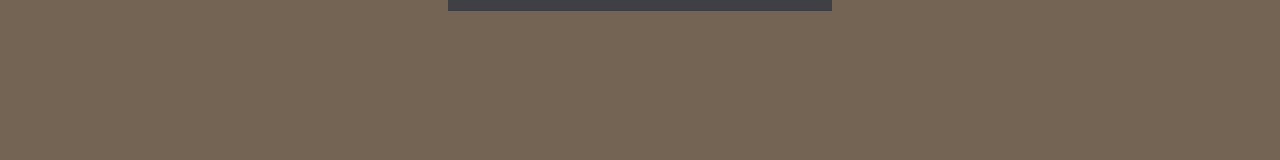
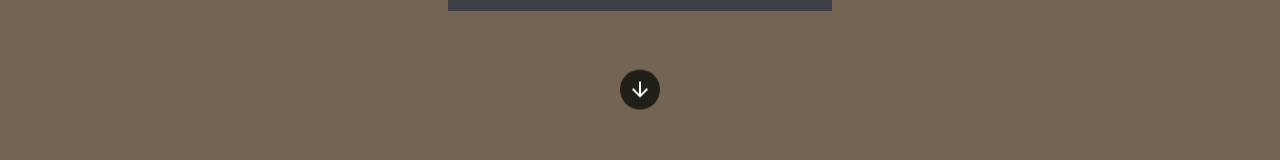
Before and after one commit to juan-lagunas/juans-tutorials, a Next.js app: page / in a window 1280 px wide. Shown: the part 537-697 px from the top of the page. Built offline with nearby package versions, Linux system fonts and the light colour scheme.

Commit message:
Add smooth scroll

```diff
--- a/src/app/components/Footer.tsx
+++ b/src/app/components/Footer.tsx
@@ -8,15 +8,15 @@ const Footer = () => {
   const [navActive, setNavActive] = useState("")
   const nav = [
     {
-      name: "Structure",
+      name: "structure",
       subNav: ["Foundation", "Frame", "Roof"],
     },
     {
-      name: "Functional",
+      name: "functional",
       subNav: ["Windows/Doors", "Plumbing", "Electrical", "HVAC"],
     },
     {
-      name: "Finishes",
+      name: "finishes",
       subNav: [
         "Siding",
         "Drywall and Paint",
@@ -27,10 +27,11 @@ const Footer = () => {
   ]
 
   return (
-    <div className="relative z-10 w-11/12 sm:w-3/4 h-14 mb-4 rounded-full bg-[#261F1B] grid grid-flow-col gap-2 items-center text-center p-2 transition shadow-2xl mx-auto">
+    <div className="relative z-10 w-11/12 sm:w-3/4 h-14 mb-4 rounded-full bg-[#261F1B] grid grid-flow-col gap-2 items-center text-center p-2 transition shadow-md mx-auto">
       {nav.map((item) => (
         <>
-          <div
+          <a
+            href={`#${item.name}`}
             key={item.name}
             onClick={() => {
               if (navActive == item.name) {
@@ -42,7 +43,7 @@ const Footer = () => {
             }}
             className={`${
               active && navActive == item.name ? "bg-[#8C6954]" : ""
-            } relative group hover:bg-[#8C6954] px-2 py-2 rounded-full cursor-pointer
+            } relative group hover:bg-[#8C6954] px-2 py-2 rounded-full cursor-pointer capitalize
               `}
           >
             {item.name}
@@ -63,7 +64,7 @@ const Footer = () => {
                 </Link>
               ))}
             </div>
-          </div>
+          </a>
           {/* Small screen nav */}
           <div
             className={`${
--- a/src/app/components/Header.tsx
+++ b/src/app/components/Header.tsx
@@ -6,9 +6,9 @@ import GitHubIcon from "@mui/icons-material/GitHub"
 const Header = () => {
   return (
     <div className="h-14 w-full flex items-center justify-between px-4 sm:px-10 text-center">
-      <Link href="" className="text-sm font-semibold shrink">
+      <a href="#structure" className="text-sm font-semibold shrink">
         Juan Tutorial
-      </Link>
+      </a>
       <Link href="https://github.com/juan-lagunas/juans-tutorials">
         <GitHubIcon />
       </Link>
--- a/src/app/components/modern/Finishes.tsx
+++ b/src/app/components/modern/Finishes.tsx
@@ -1,6 +1,10 @@
-const Finishes = () => {
+type FinishesProps = {
+  id: string
+}
+
+const Finishes: React.FC<FinishesProps> = ({ id }) => {
   return (
-    <div className="h-full w-full flex items-center justify-center">
+    <div id={id} className="h-full w-full flex items-center justify-center">
       <div className="flex flex-col h-72 sm:h-80 w-80 sm:w-96 shrink-1">
         {/* Roof */}
         <div className="h-[15%] cursor-pointer hover:-translate-y-2 transition duration-200">
--- a/src/app/components/modern/Functional.tsx
+++ b/src/app/components/modern/Functional.tsx
@@ -1,6 +1,10 @@
-const ModernHouse = () => {
+type FunctionalProps = {
+  id: string
+}
+
+const Functional: React.FC<FunctionalProps> = ({ id }) => {
   return (
-    <div className="h-full w-full flex items-center justify-center">
+    <div id={id} className="h-full w-full flex items-center justify-center">
       <div className="flex flex-col h-72 sm:h-80 w-80 sm:w-96 shrink-1">
         {/* Roof */}
         <div className="h-[15%] cursor-pointer hover:-translate-y-2 transition duration-200">
@@ -40,4 +44,4 @@ const ModernHouse = () => {
   )
 }
 
-export default ModernHouse
+export default Functional
--- a/src/app/components/modern/ModernHouse.tsx
+++ b/src/app/components/modern/ModernHouse.tsx
@@ -5,9 +5,9 @@ import Finishes from "./Finishes"
 const ModernHouse = () => {
   return (
     <main className="h-full w-full overflow-hidden overflow-y-auto">
-      <Structure />
-      <Functional />
-      <Finishes />
+      <Structure id="structure" />
+      <Functional id="functional" />
+      <Finishes id="finishes" />
     </main>
   )
 }
--- a/src/app/components/modern/Structure.tsx
+++ b/src/app/components/modern/Structure.tsx
@@ -1,6 +1,17 @@
-const Structure = () => {
+"use client"
+
+import ArrowDownwardIcon from "@mui/icons-material/ArrowDownward"
+
+type StructureProps = {
+  id: string
+}
+
+const Structure: React.FC<StructureProps> = ({ id }) => {
   return (
-    <div className="h-full w-full flex items-center justify-center">
+    <div
+      id={id}
+      className="h-full w-full relative flex items-center justify-center"
+    >
       <div className="flex flex-col h-72 w-[340px] sm:h-80 sm:w-96">
         {/* Roof */}
         <div className="h-[15%] cursor-pointer hover:-translate-y-2 transition duration-200">
@@ -36,6 +47,12 @@ const Structure = () => {
           <div className="h-full w-full bg-zinc-700"></div>
         </div>
       </div>
+      <a
+        href="#functional"
+        className="h-10 w-10 bg-[rgba(0,0,0,0.7)] rounded-full absolute bottom-20 animate-bounce flex items-center justify-center"
+      >
+        <ArrowDownwardIcon />
+      </a>
     </div>
   )
 }
--- a/src/app/globals.css
+++ b/src/app/globals.css
@@ -5,9 +5,13 @@
 html,
 body,
 :root {
-  height: 100%;
+  height: 100vh;
   background-color: #736453;
   color-scheme: dark;
+}
+
+main {
+  scroll-behavior: smooth;
 }
 
 ::-webkit-scrollbar {
--- a/tsconfig.json
+++ b/tsconfig.json
@@ -23,6 +23,6 @@
       "@/*": ["./src/*"]
     }
   },
-  "include": ["next-env.d.ts", "**/*.ts", "**/*.tsx", ".next/types/**/*.ts"],
+  "include": ["next-env.d.ts", "**/*.ts", "**/*.tsx", ".next/types/**/*.ts", "src/app/components/modern/Structure.tsx"],
   "exclude": ["node_modules"]
 }
```
